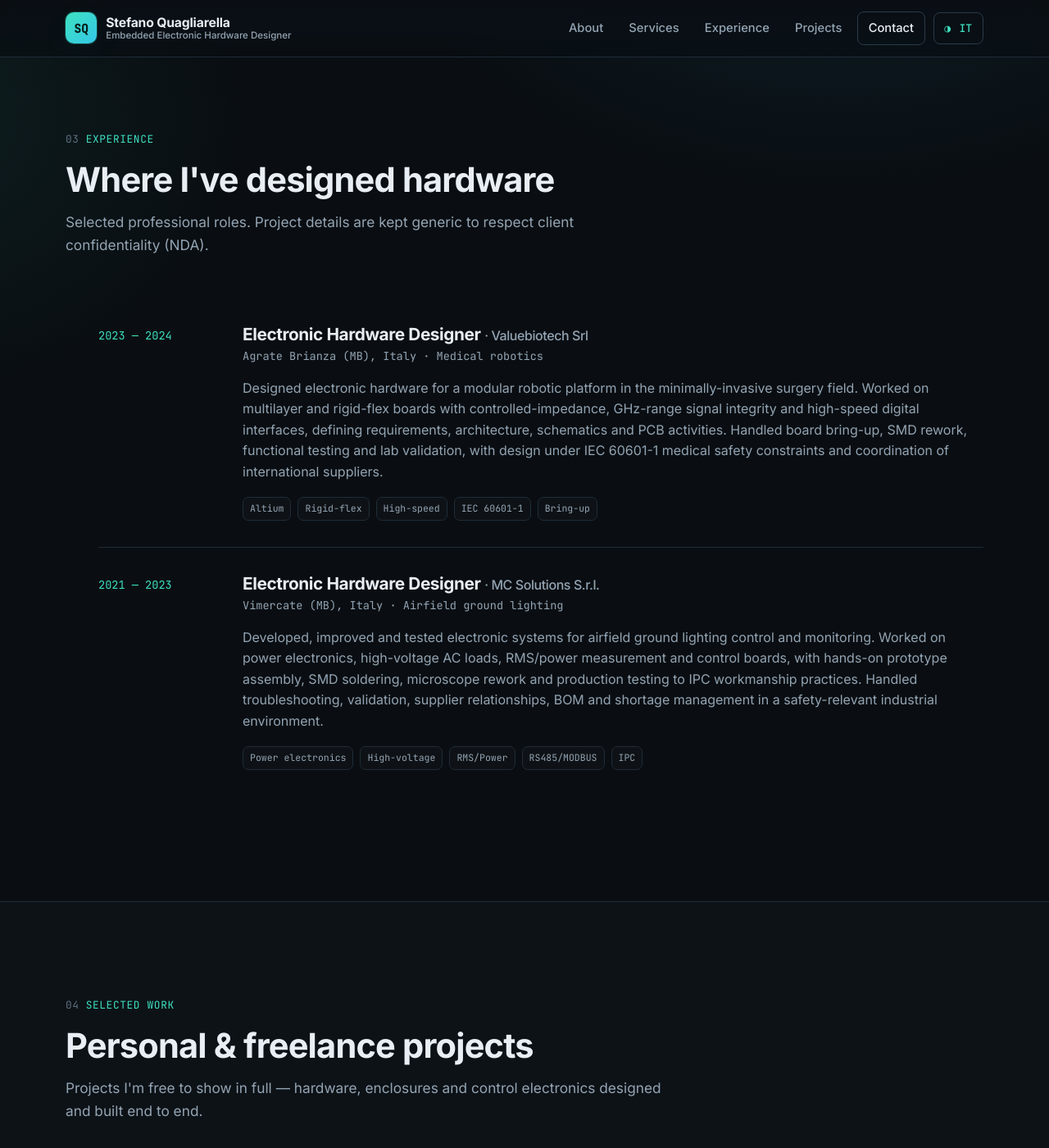
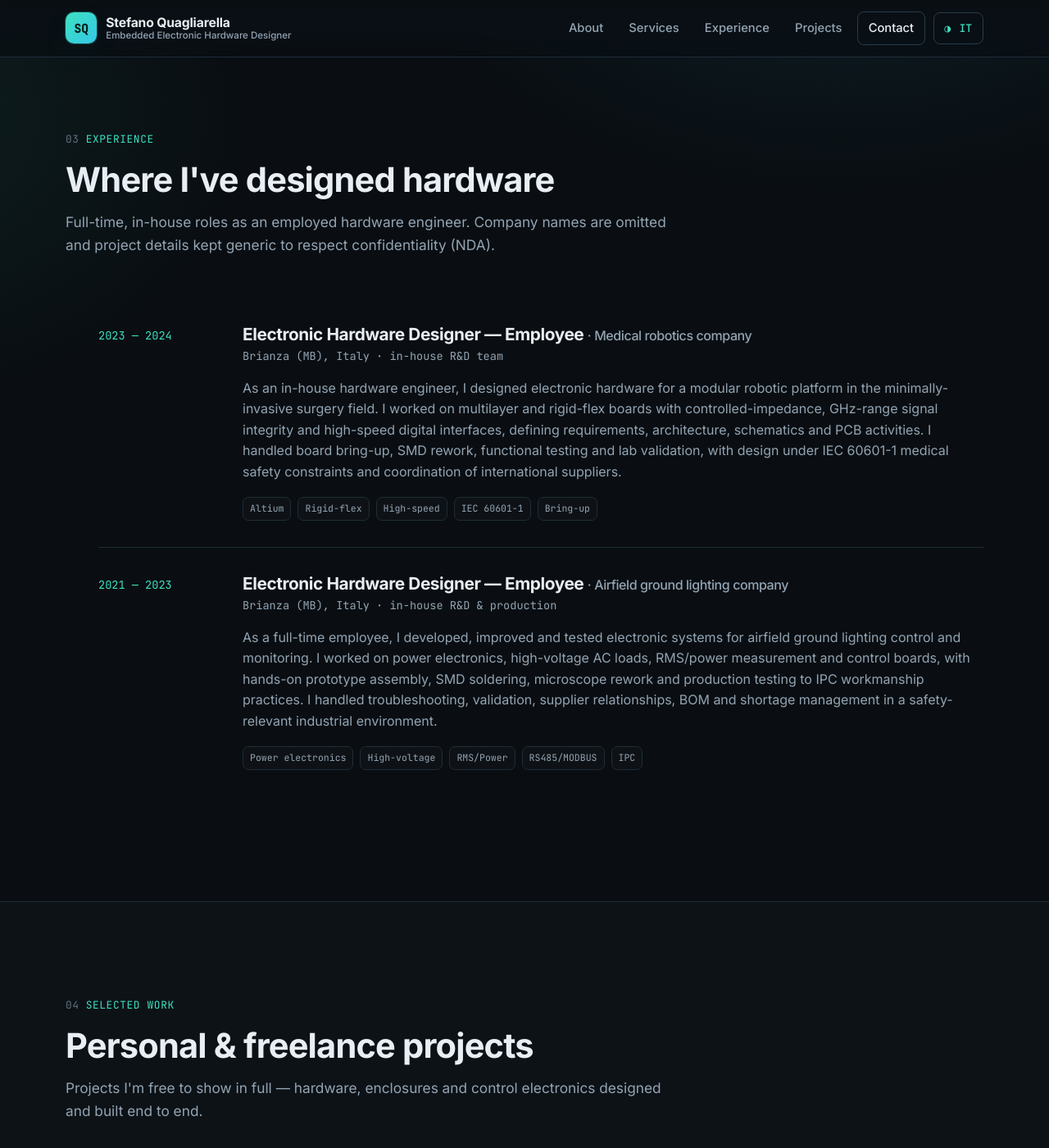
Before and after one commit to steveqhw/personal-portfolio, a Jekyll site: the page built from index.html, in a window 1280 px wide and 1400 px high, scrolled down 2849 px. Shown: the whole window at 82% size. Built offline with Jekyll 4.4.1, drawn with Linux system fonts in a browser that asks for light colours; some of the changed text lies outside the part shown.

Commit message:
Experience: remove company names, clarify employee roles; footer credit
- Drop employer names from _data/experience.yml for confidentiality
- Rephrase roles/lead to make clear these were full-time in-house employee positions, not clients
- Footer: credit Claude Code alongside Stefano (IT/EN)

Co-Authored-By: Claude Opus 4.8 <noreply@anthropic.com>

```diff
--- a/_data/experience.yml
+++ b/_data/experience.yml
@@ -1,23 +1,26 @@
-# Esperienza professionale — descrizioni GENERICHE (no dettagli coperti da NDA)
+# Esperienza professionale — ruoli da DIPENDENTE (employee), descrizioni GENERICHE.
+# I nomi delle aziende sono omessi per riservatezza.
 
-- role_en: "Electronic Hardware Designer"
-  role_it: "Progettista Hardware Elettronico"
-  company: "Valuebiotech Srl"
-  place_en: "Agrate Brianza (MB), Italy · Medical robotics"
-  place_it: "Agrate Brianza (MB), Italia · Robotica medicale"
+- role_en: "Electronic Hardware Designer — Employee"
+  role_it: "Progettista Hardware Elettronico — Dipendente"
+  employer_en: "Medical robotics company"
+  employer_it: "Azienda di robotica medicale"
+  place_en: "Brianza (MB), Italy · in-house R&D team"
+  place_it: "Brianza (MB), Italia · team R&D interno"
   start: "2023"
   end: "2024"
-  body_en: "Designed electronic hardware for a modular robotic platform in the minimally-invasive surgery field. Worked on multilayer and rigid-flex boards with controlled-impedance, GHz-range signal integrity and high-speed digital interfaces, defining requirements, architecture, schematics and PCB activities. Handled board bring-up, SMD rework, functional testing and lab validation, with design under IEC 60601-1 medical safety constraints and coordination of international suppliers."
-  body_it: "Ho progettato hardware elettronico per una piattaforma robotica modulare nell'ambito della chirurgia mininvasiva. Ho lavorato su schede multistrato e rigid-flex con impedenza controllata, signal integrity in banda GHz e interfacce digitali ad alta velocità, definendo requisiti, architettura, schematici e attività di PCB. Mi sono occupato di bring-up scheda, rework SMD, test funzionali e validazione in laboratorio, con progettazione secondo i vincoli di sicurezza medicale IEC 60601-1 e coordinamento di fornitori internazionali."
+  body_en: "As an in-house hardware engineer, I designed electronic hardware for a modular robotic platform in the minimally-invasive surgery field. I worked on multilayer and rigid-flex boards with controlled-impedance, GHz-range signal integrity and high-speed digital interfaces, defining requirements, architecture, schematics and PCB activities. I handled board bring-up, SMD rework, functional testing and lab validation, with design under IEC 60601-1 medical safety constraints and coordination of international suppliers."
+  body_it: "Come ingegnere hardware interno all'azienda, ho progettato hardware elettronico per una piattaforma robotica modulare nell'ambito della chirurgia mininvasiva. Ho lavorato su schede multistrato e rigid-flex con impedenza controllata, signal integrity in banda GHz e interfacce digitali ad alta velocità, definendo requisiti, architettura, schematici e attività di PCB. Mi sono occupato di bring-up scheda, rework SMD, test funzionali e validazione in laboratorio, con progettazione secondo i vincoli di sicurezza medicale IEC 60601-1 e coordinamento di fornitori internazionali."
   tags: ["Altium", "Rigid-flex", "High-speed", "IEC 60601-1", "Bring-up"]
 
-- role_en: "Electronic Hardware Designer"
-  role_it: "Progettista Hardware Elettronico"
-  company: "MC Solutions S.r.l."
-  place_en: "Vimercate (MB), Italy · Airfield ground lighting"
-  place_it: "Vimercate (MB), Italia · Illuminazione aeroportuale"
+- role_en: "Electronic Hardware Designer — Employee"
+  role_it: "Progettista Hardware Elettronico — Dipendente"
+  employer_en: "Airfield ground lighting company"
+  employer_it: "Azienda di illuminazione aeroportuale"
+  place_en: "Brianza (MB), Italy · in-house R&D & production"
+  place_it: "Brianza (MB), Italia · R&D e produzione interni"
   start: "2021"
   end: "2023"
-  body_en: "Developed, improved and tested electronic systems for airfield ground lighting control and monitoring. Worked on power electronics, high-voltage AC loads, RMS/power measurement and control boards, with hands-on prototype assembly, SMD soldering, microscope rework and production testing to IPC workmanship practices. Handled troubleshooting, validation, supplier relationships, BOM and shortage management in a safety-relevant industrial environment."
-  body_it: "Ho sviluppato, migliorato e testato sistemi elettronici per il controllo e il monitoraggio dell'illuminazione aeroportuale a terra. Ho lavorato su elettronica di potenza, carichi AC ad alta tensione, misura RMS/potenza e schede di controllo, con assemblaggio prototipi, saldatura SMD, rework al microscopio e test di produzione secondo le pratiche IPC. Mi sono occupato di troubleshooting, validazione, rapporti con i fornitori, gestione BOM e shortage in un contesto industriale rilevante per la sicurezza."
+  body_en: "As a full-time employee, I developed, improved and tested electronic systems for airfield ground lighting control and monitoring. I worked on power electronics, high-voltage AC loads, RMS/power measurement and control boards, with hands-on prototype assembly, SMD soldering, microscope rework and production testing to IPC workmanship practices. I handled troubleshooting, validation, supplier relationships, BOM and shortage management in a safety-relevant industrial environment."
+  body_it: "Come dipendente a tempo pieno, ho sviluppato, migliorato e testato sistemi elettronici per il controllo e il monitoraggio dell'illuminazione aeroportuale a terra. Ho lavorato su elettronica di potenza, carichi AC ad alta tensione, misura RMS/potenza e schede di controllo, con assemblaggio prototipi, saldatura SMD, rework al microscopio e test di produzione secondo le pratiche IPC. Mi sono occupato di troubleshooting, validazione, rapporti con i fornitori, gestione BOM e shortage in un contesto industriale rilevante per la sicurezza."
   tags: ["Power electronics", "High-voltage", "RMS/Power", "RS485/MODBUS", "IPC"]
--- a/_data/ui.yml
+++ b/_data/ui.yml
@@ -40,7 +40,7 @@ en:
   # experience
   experience_kicker: "Experience"
   experience_title: "Where I've designed hardware"
-  experience_lead: "Selected professional roles. Project details are kept generic to respect client confidentiality (NDA)."
+  experience_lead: "Full-time, in-house roles as an employed hardware engineer. Company names are omitted and project details kept generic to respect confidentiality (NDA)."
   experience_present: "Present"
 
   # projects
@@ -65,7 +65,7 @@ en:
   contact_download_cv: "Download CV"
 
   # footer
-  footer_built: "Designed & built by Stefano Quagliarella"
+  footer_built: "Designed & built by Stefano Quagliarella and Claude Code"
   footer_rights: "All rights reserved."
 
 it:
@@ -103,7 +103,7 @@ it:
 
   experience_kicker: "Esperienza"
   experience_title: "Dove ho progettato hardware"
-  experience_lead: "Ruoli professionali selezionati. I dettagli dei progetti sono generici per rispettare la riservatezza dei clienti (NDA)."
+  experience_lead: "Ruoli da dipendente, a tempo pieno e interni all'azienda. I nomi delle aziende sono omessi e i dettagli dei progetti resi generici per rispettare la riservatezza (NDA)."
   experience_present: "Oggi"
 
   projects_kicker: "Lavori selezionati"
@@ -125,5 +125,5 @@ it:
   contact_linkedin: "LinkedIn"
   contact_download_cv: "Scarica il CV"
 
-  footer_built: "Progettato e realizzato da Stefano Quagliarella"
+  footer_built: "Progettato e realizzato da Stefano Quagliarella e Claude Code"
   footer_rights: "Tutti i diritti riservati."
--- a/_includes/sections/experience.html
+++ b/_includes/sections/experience.html
@@ -16,7 +16,7 @@
           </div>
           <div class="timeline-body">
             <h3>{% if lang == 'it' %}{{ job.role_it }}{% else %}{{ job.role_en }}{% endif %}
-              <span class="at">· {{ job.company }}</span>
+              <span class="at">· {% if lang == 'it' %}{{ job.employer_it }}{% else %}{{ job.employer_en }}{% endif %}</span>
             </h3>
             <p class="timeline-place">{% if lang == 'it' %}{{ job.place_it }}{% else %}{{ job.place_en }}{% endif %}</p>
             <p>{% if lang == 'it' %}{{ job.body_it }}{% else %}{{ job.body_en }}{% endif %}</p>
```
